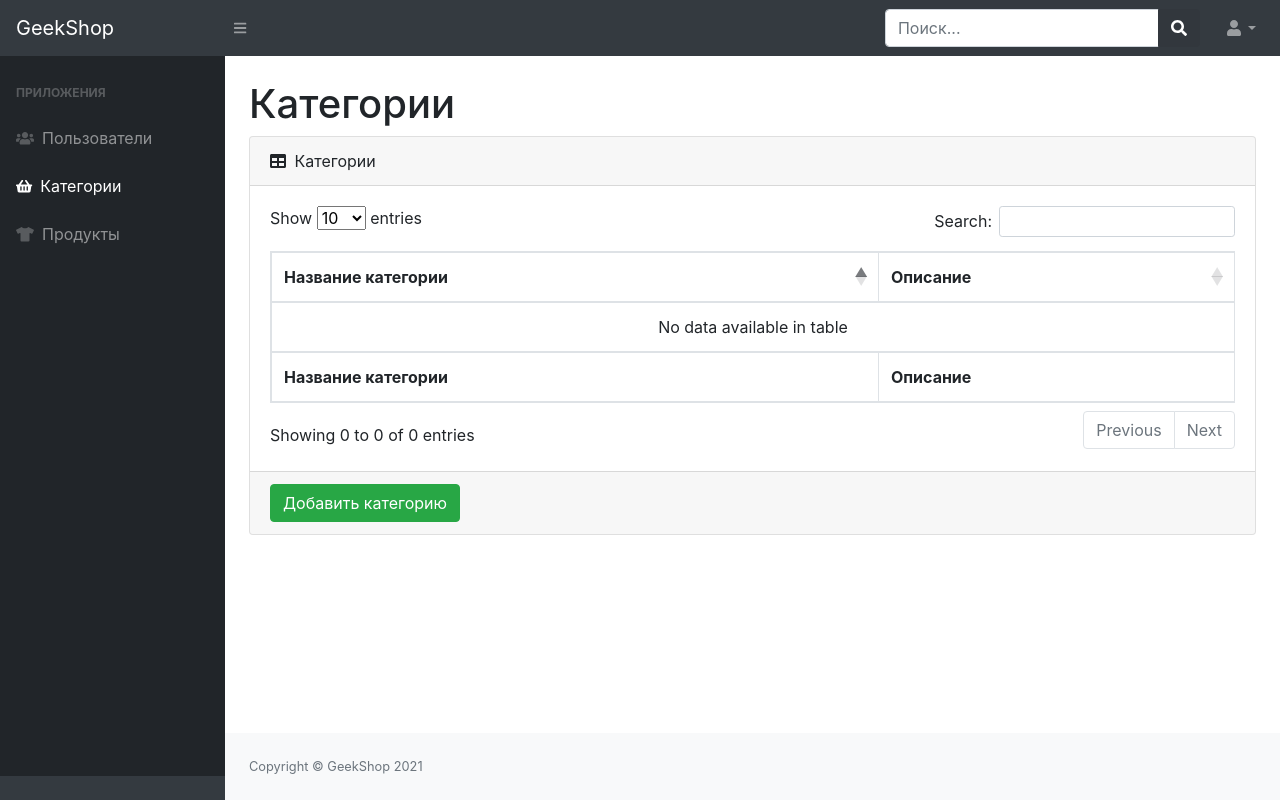
After one commit to SergeiButchak/Django_GB_2, a Django app: page /admins/cat/read/ in a window 1280 px wide. The commit adds this page. Run offline with Django 3.2, Linux system fonts and the light colour scheme; the visitor is signed in with stand-in values (Sample User, id 1); data that the repository does not hold is empty; parts of the project's set-up code (start-up, migrations or seed data) failed here and were passed over; some libraries are stand-ins or nearby versions.

Commit message:
added categories-read in admin

```diff
--- /dev/null
+++ b/admins/templates/admins/admin-cat-read.html
@@ -0,0 +1,48 @@
+{% extends 'admins/base.html' %}
+{% load static %}
+
+{% block content %}
+    <main>
+        <div class="container-fluid">
+            <h1 class="mt-4">Категории</h1>
+            <div class="card mb-4">
+                <div class="card-header">
+                    <i class="fas fa-table mr-1"></i>
+                    Категории
+                </div>
+                <div class="card-body">
+                    <div class="table-responsive">
+                        <table class="table table-bordered" id="dataTable" width="100%" cellspacing="0">
+                            <thead>
+                            <tr>
+                                <th>Название категории</th>
+                                <th>Описание</th>
+                            </tr>
+                            </thead>
+                            <tfoot>
+                            <tr>
+                                <th>Название категории</th>
+                                <th>Описание</th>
+                            </tr>
+                            </tfoot>
+                            <tbody>
+                            {% for category in categories %}
+                                <tr>
+                                    <td><a href="{% url 'admins:cat_update' category.id %}"
+                                           style="color: dodgerblue">{{ category.name }}</a></td>
+                                    <td>{{ category.description }}</td>
+                                </tr>
+                            {% endfor %}
+                            </tbody>
+                        </table>
+                    </div>
+                </div>
+                <div class="card-footer">
+                    <a href="{% url 'admins:cat_create' %}">
+                        <button class="btn btn-success">Добавить категорию</button>
+                    </a>
+                </div>
+            </div>
+        </div>
+    </main>
+{% endblock %}
--- a/admins/templates/admins/base.html
+++ b/admins/templates/admins/base.html
@@ -53,7 +53,7 @@
                         </div>
                         Пользователи
                     </a>
-                    <a class="nav-link" href="index.html">
+                    <a class="nav-link" href="{% url 'admins:cat_read' %}">
                         <div class="sb-nav-link-icon">
                             <i class="fas fa-shopping-basket"></i>
                         </div>
--- a/admins/urls.py
+++ b/admins/urls.py
@@ -1,5 +1,6 @@
 from django.urls import path
 from admins.views import admins, admin_users_read, admin_users_create, admin_users_update, admin_users_delete
+from admins.views import admin_cat_read, admin_cat_create, admin_cat_update, admin_cat_delete
 
 app_name = 'admins'
 
@@ -9,4 +10,9 @@
     path('users/create/', admin_users_create, name='users_create'),
     path('users/update/<int:pk>/', admin_users_update, name='users_update'),
     path('users/delete/<int:pk>/', admin_users_delete, name='users_delete'),
+    path('cat/read/', admin_cat_read, name='cat_read'),
+    path('cat/create/', admin_cat_create, name='cat_create'),
+    path('cat/update/<int:pk>/', admin_cat_update, name='cat_update'),
+    path('cat/delete/<int:pk>/', admin_cat_delete, name='cat_delete'),
+
 ]
--- a/admins/views.py
+++ b/admins/views.py
@@ -3,6 +3,7 @@
 from django.contrib.auth.decorators import user_passes_test
 from django.urls import reverse
 from users.models import User
+from products.models import ProductCategory, Product
 from admins.forms import UserAdminRegistrationForm, UserAdminProfileForm
 
 
@@ -64,4 +65,58 @@
     user.is_active = False
     user.save()
     return HttpResponseRedirect(reverse('admins:users_read'))
+
+
+@user_passes_test(lambda u: u.is_staff)
+def admin_cat_read(request):
+    context = {
+        'title': 'GeekShop - Admin',
+        'categories': ProductCategory.objects.all(),
+    }
+    return render(request, 'admins/admin-cat-read.html', context)
+
+
+@user_passes_test(lambda u: u.is_staff)
+def admin_cat_create(request):
+    if request.method == 'POST':
+        form = UserAdminRegistrationForm(data=request.POST, files=request.FILES)
+        if form.is_valid():
+            form.save()
+            messages.success(request, 'Пользователь создан')
+            return HttpResponseRedirect(reverse('admins:read'))
+    else:
+        form = UserAdminRegistrationForm()
+    context = {
+        'title': 'Admin - Создание пользователя.',
+        'form': form
+    }
+    return render(request, 'admins/admin-users-create.html', context)
+
+
+@user_passes_test(lambda u: u.is_staff)
+def admin_cat_update(request, pk):
+    user = User.objects.get(id=pk)
+    if request.method == 'POST':
+        form = UserAdminProfileForm(instance=user, files=request.FILES, data=request.POST)
+        if form.is_valid():
+            form.save()
+            messages.success(request, 'Измененеия сохранены.')
+            return HttpResponseRedirect(reverse('admins:users_read'))
+    else:
+        form = UserAdminProfileForm(instance=user)
+        # print(r.total_quantity)
+    context = {
+        'title': 'Admin - Изменение пользователя.',
+        'form': form,
+        'user': user
+    }
+    return render(request, 'admins/admin-users-update-delete.html', context)
+
+
+@user_passes_test(lambda u: u.is_staff)
+def admin_cat_delete(request, pk):
+    user = User.objects.get(id=pk)
+    user.is_active = False
+    user.save()
+    return HttpResponseRedirect(reverse('admins:users_read'))
 # Create your views here.
```
